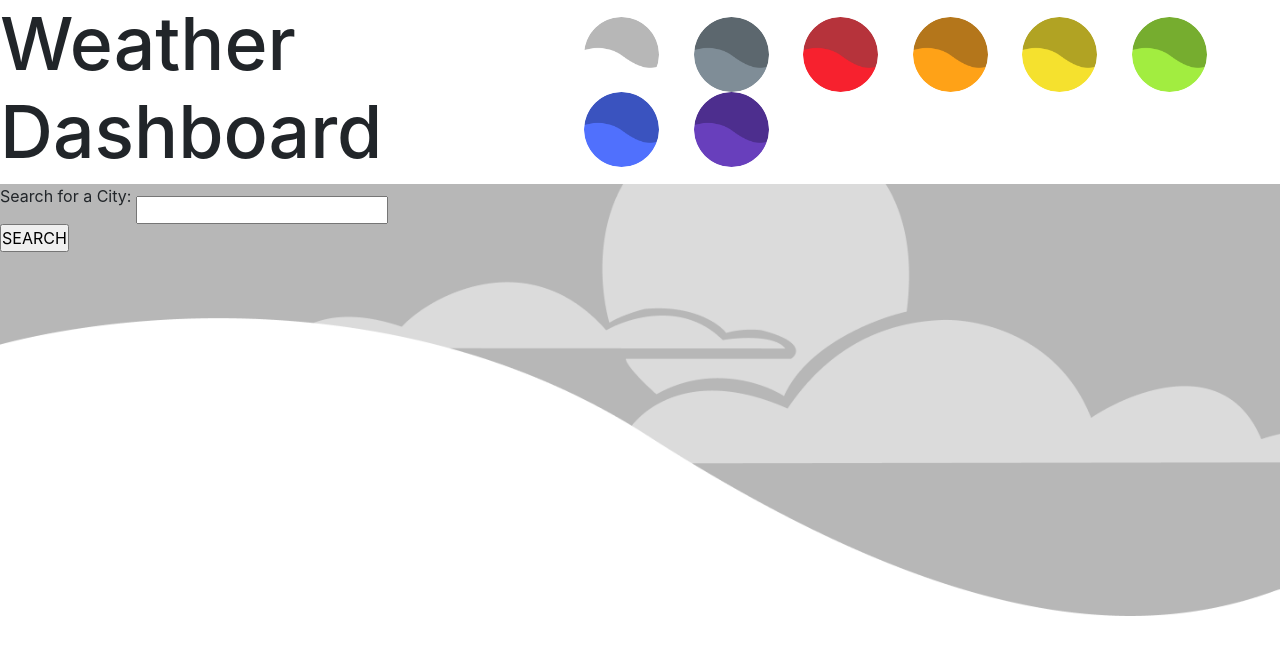
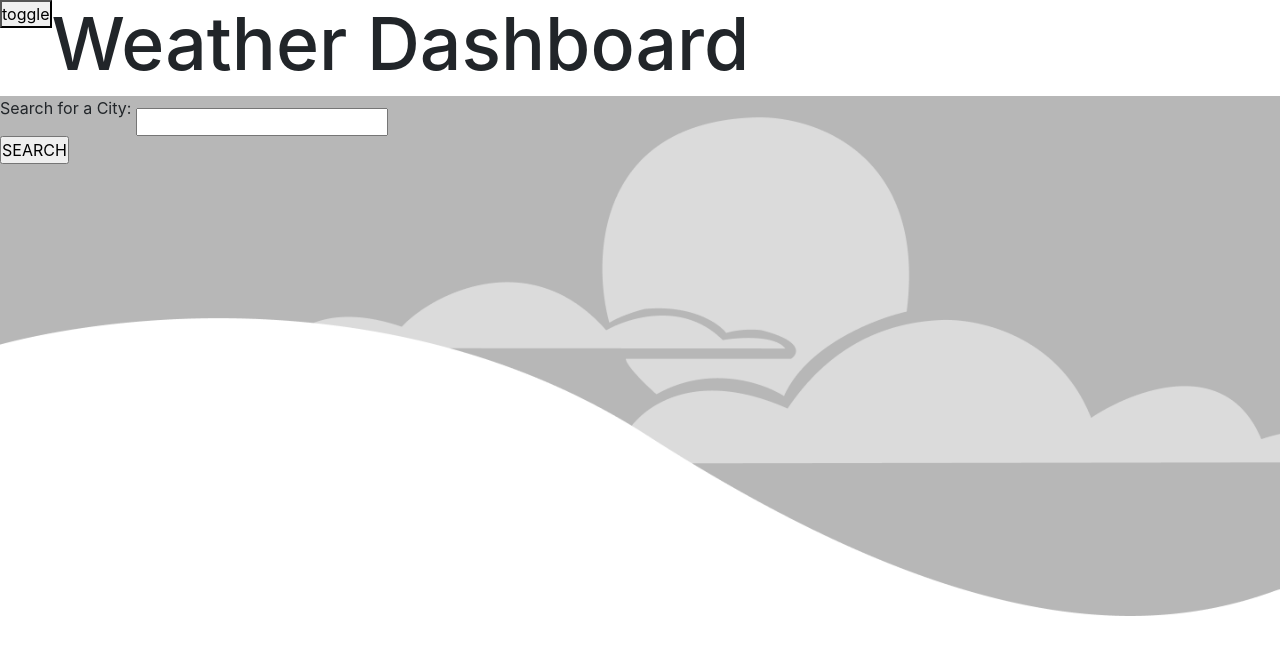
Before and after one commit to ophza/weather_dashboard, a plain HTML site: page index.html in a window 1280 px wide. Drawn offline with nearby package versions, Linux system fonts and the light colour scheme.

Commit message:
Updated page and added a dark mode toggle

```diff
--- a/assets/index.js
+++ b/assets/index.js
@@ -1,5 +1,11 @@
 // Global Variables
 var cities = [];
+
+$(".toggle").on("click", function(event){
+   event.preventDefault();
+   var element = document.body;
+   element.classList.toggle("dark-mode");
+})
 
 // Determines if user clicks "SEARCH"
 $("#addCity").on("click", function(event){
--- a/assets/style.css
+++ b/assets/style.css
@@ -10,10 +10,14 @@ body{
    background-size: cover;
 
 }
+body.dark-mode{
+   background-image: url("./img/greyPage.png");
+   background-repeat: no-repeat;
+   background-size: cover;
+}
 header{
    display: flex;
-   justify-content: space-around;
-   align-items: center;
+   align-items: left;
    min-height: 10vh;
    width: 100%;
    background-color: #ffffff;
--- a/index.html
+++ b/index.html
@@ -9,19 +9,14 @@
 </head>
 <body>
    <header>
+      <div class="toggle">
+         <button>
+            toggle
+         </button>
+      </div>
       <h1 class="title">
          Weather Dashboard
       </h1>
-      <div class="theme-icons">
-         <img class="white-icon" src="assets/img/whiteIcon.png">
-         <img class="grey-icon" src="assets/img/greyIcon.png">
-         <img class="red-icon" src="assets/img/redIcon.png">
-         <img class="orange-icon" src="assets/img/orangeIcon.png">
-         <img class="yellow-icon" src="assets/img/yellowIcon.png">
-         <img class="green-icon" src="assets/img/greenIcon.png">
-         <img class="blue-icon" src="assets/img/blueIcon.png">
-         <img class="purple-icon" src="assets/img/purpleIcon.png">
-      </div>
    </header>
    <main>
       <div class="row">
```
Also changed, not shown: assets/img/blueIcon.png (deleted), assets/img/greenIcon.png (deleted), assets/img/greyIcon.png (deleted), assets/img/greyPage.png (added), assets/img/orangeIcon.png (deleted), assets/img/purpleIcon.png (deleted), assets/img/redIcon.png (deleted), assets/img/whiteIcon.png (deleted), assets/img/yellowIcon.png (deleted), 1 other file.
